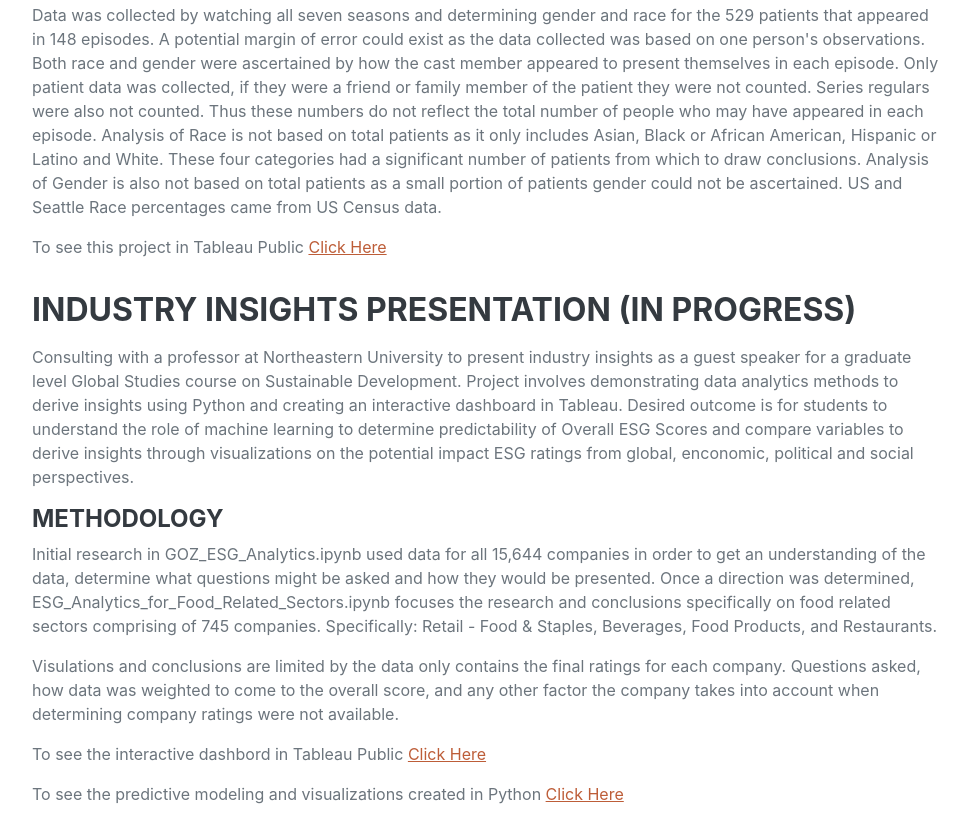
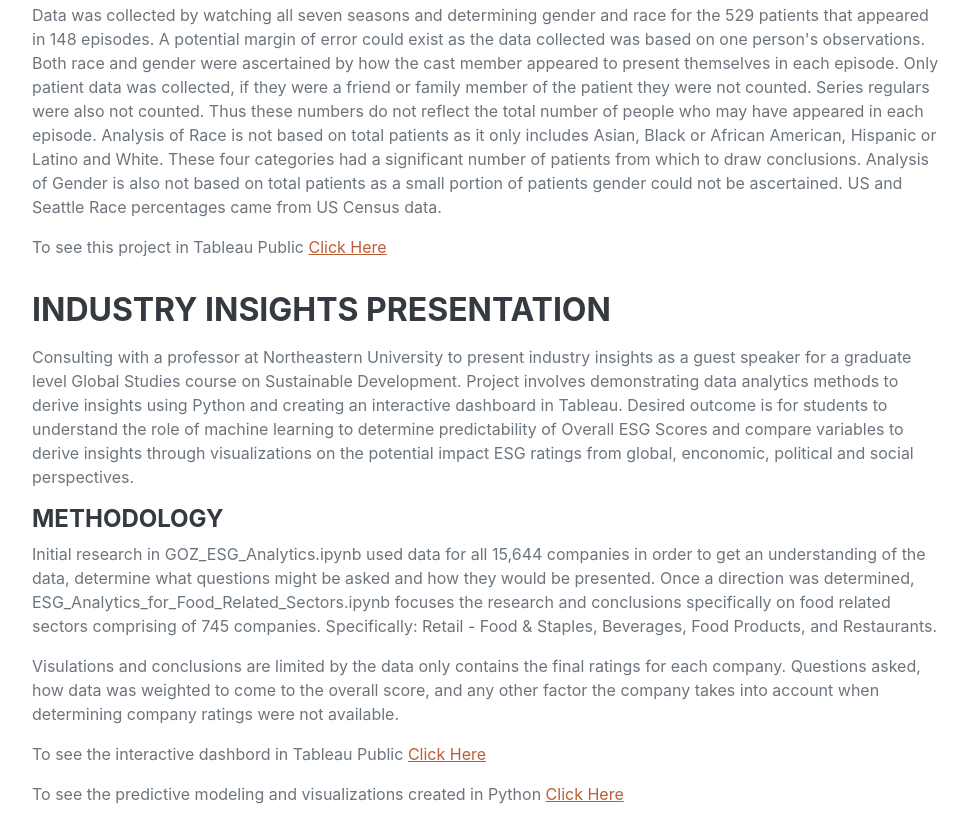
Before and after one commit to gennettezimmer/gennettezimmer.github.io, a plain HTML site: page index.html in a window 1280 px wide. Shown: the part 4133-4952 px from the top of the page, without its empty margins (288-1257 px from the left). Drawn offline with nearby package versions, Linux system fonts and the light colour scheme; grey boxes are pictures that could not be loaded; a web font is replaced by a local one.

Commit message:
Update index.html

```diff
--- a/index.html
+++ b/index.html
@@ -191,7 +191,7 @@
                     <div class="d-flex flex-column flex-md-row justify-content-between">
                         <div class="flex-grow-1">
                             <p></p>
-                            <h3 class="mb-0">Industry Insights Presentation (in progress)</h3>
+                            <h3 class="mb-0">Industry Insights Presentation</h3>
                             <p></p>
                             <p>Consulting with a professor at Northeastern University to present industry insights as a guest speaker for a graduate level Global Studies course on Sustainable Development. Project involves demonstrating data analytics methods to derive insights using Python and creating an interactive dashboard in Tableau. Desired outcome is for students to understand the role of machine learning to determine predictability of Overall ESG Scores and compare variables to derive insights through visualizations on the potential impact ESG ratings from global, enconomic, political and social perspectives. </p>
                             <p></p>
```
